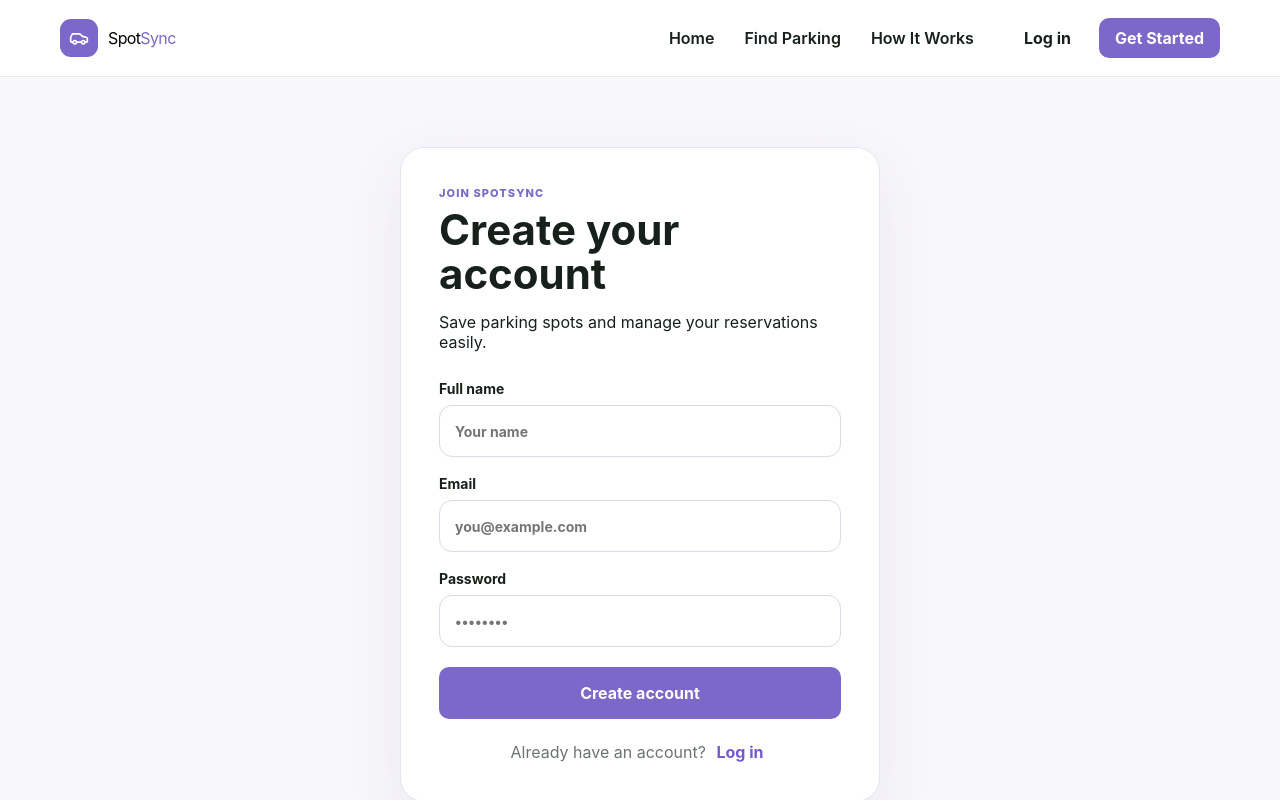
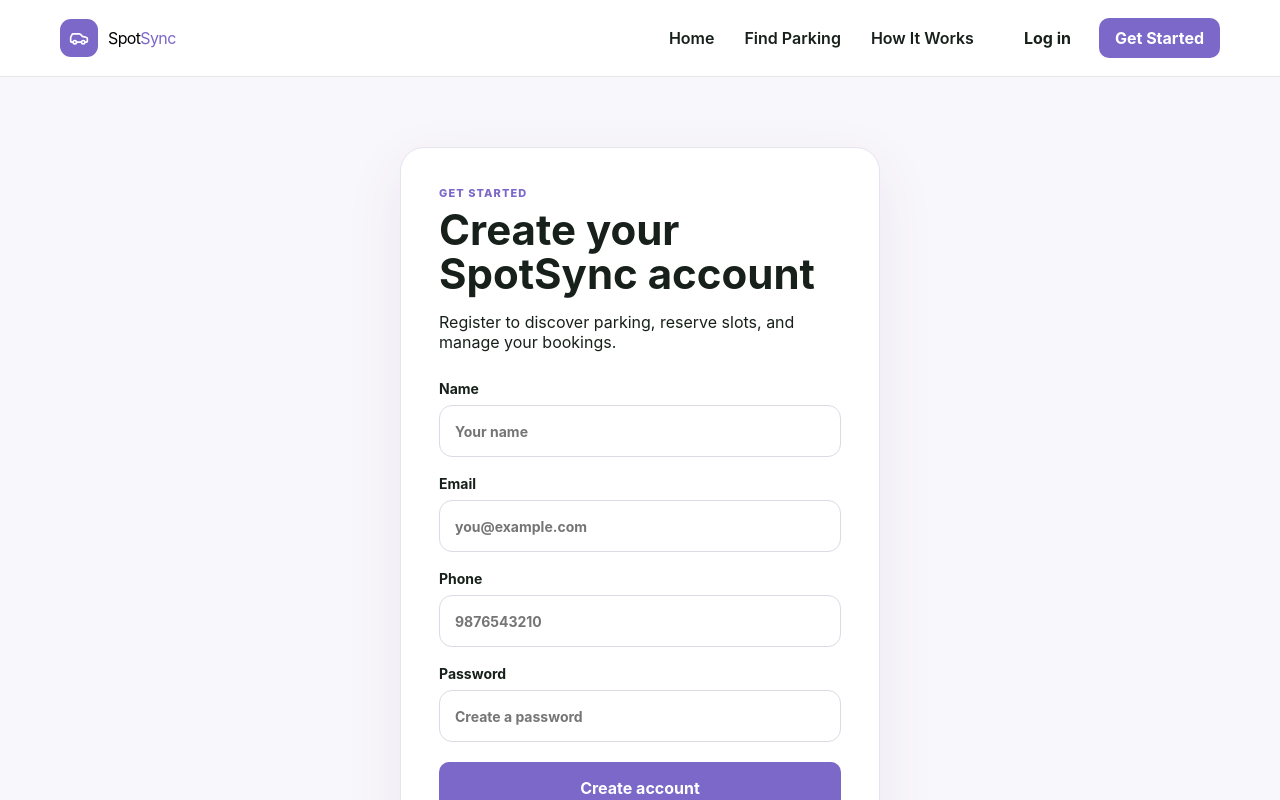
Before and after one commit to AnushkaSSingh/SpotSync, a React (Vite) app in the folder frontend/: page / in a window 1280 px wide. Both pictures are taken after a click on the button "Get started". Shown: the top 800 px of the page. Built offline with nearby package versions, Linux system fonts and the light colour scheme; no server answers.

Commit message:
fix: connect frontend authentication to backend

```diff
--- a/frontend/src/pages/Login.jsx
+++ b/frontend/src/pages/Login.jsx
@@ -1,4 +1,57 @@
+import { useState } from 'react'
+
+const API_URL = import.meta.env.VITE_API_URL || 'http://127.0.0.1:8000'
+
 export default function Login() {
+  const [email, setEmail] = useState('')
+  const [password, setPassword] = useState('')
+  const [error, setError] = useState('')
+  const [loading, setLoading] = useState(false)
+
+  async function handleSubmit(event) {
+    event.preventDefault()
+    setError('')
+    setLoading(true)
+
+    try {
+      const response = await fetch(`${API_URL}/auth/login`, {
+        method: 'POST',
+        headers: {
+          'Content-Type': 'application/json',
+        },
+        body: JSON.stringify({
+          email,
+          password,
+        }),
+      })
+
+      const data = await response.json()
+
+      if (!response.ok) {
+        throw new Error(
+          data.detail || data.message || 'Invalid email or password.'
+        )
+      }
+
+      localStorage.setItem('spotsync_logged_in', 'true')
+
+      if (data.access_token) {
+        localStorage.setItem('spotsync_token', data.access_token)
+      }
+
+      alert('Logged in successfully!')
+
+      window.history.pushState({}, '', '/home')
+      window.dispatchEvent(new PopStateEvent('popstate'))
+    } catch (err) {
+      setError(err.message || 'Login failed.')
+      localStorage.removeItem('spotsync_logged_in')
+      localStorage.removeItem('spotsync_token')
+    } finally {
+      setLoading(false)
+    }
+  }
+
   return (
     <main className="auth-page">
       <div className="auth-card">
@@ -6,27 +59,41 @@ export default function Login() {
         <h1>Log in to SpotSync</h1>
         <p>Access your parking reservations and saved spots.</p>
 
-        <form
-          onSubmit={(event) => {
-            event.preventDefault()
-            localStorage.setItem('spotsync_logged_in', 'true')
-            alert('Logged in successfully!')
-            window.history.pushState({}, '', '/home')
-            window.dispatchEvent(new PopStateEvent('popstate'))
-          }}
-        >
+        <form onSubmit={handleSubmit}>
           <label>
             Email
-            <input type="email" placeholder="you@example.com" required />
+            <input
+              type="email"
+              placeholder="you@example.com"
+              value={email}
+              onChange={(event) => setEmail(event.target.value)}
+              required
+            />
           </label>
 
           <label>
             Password
-            <input type="password" placeholder="••••••••" required />
+            <input
+              type="password"
+              placeholder="••••••••"
+              value={password}
+              onChange={(event) => setPassword(event.target.value)}
+              required
+            />
           </label>
 
-          <button type="submit" className="primary-button">
-            Log in
+          {error && (
+            <p role="alert" className="auth-error">
+              {error}
+            </p>
+          )}
+
+          <button
+            type="submit"
+            className="primary-button"
+            disabled={loading}
+          >
+            {loading ? 'Logging in...' : 'Log in'}
           </button>
         </form>
 
--- a/frontend/src/pages/Register.jsx
+++ b/frontend/src/pages/Register.jsx
@@ -1,37 +1,142 @@
+import { useState } from 'react'
+
+const API_URL = import.meta.env.VITE_API_URL || 'http://127.0.0.1:8000'
+
 export default function Register() {
+  const [form, setForm] = useState({
+    name: '',
+    email: '',
+    phone: '',
+    password: '',
+  })
+
+  const [error, setError] = useState('')
+  const [loading, setLoading] = useState(false)
+
+  const updateField = (event) => {
+    const { name, value } = event.target
+
+    setForm((current) => ({
+      ...current,
+      [name]: value,
+    }))
+  }
+
+  const handleSubmit = async (event) => {
+    event.preventDefault()
+
+    setError('')
+    setLoading(true)
+
+    try {
+      const response = await fetch(`${API_URL}/auth/register`, {
+        method: 'POST',
+        headers: {
+          'Content-Type': 'application/json',
+        },
+        body: JSON.stringify({
+          name: form.name,
+          email: form.email,
+          phone: form.phone,
+          password: form.password,
+        }),
+      })
+
+      const data = await response.json().catch(() => ({}))
+
+      if (!response.ok) {
+        throw new Error(
+          data.detail ||
+            data.message ||
+            'Registration failed. Please try again.'
+        )
+      }
+
+      alert('Registration successful! Please log in.')
+
+      window.history.pushState({}, '', '/login')
+      window.dispatchEvent(new PopStateEvent('popstate'))
+    } catch (err) {
+      console.error('Registration error:', err)
+      setError(err.message || 'Unable to connect to the server.')
+    } finally {
+      setLoading(false)
+    }
+  }
+
   return (
     <main className="auth-page">
       <div className="auth-card">
-        <span className="section-kicker">JOIN SPOTSYNC</span>
-        <h1>Create your account</h1>
-        <p>Save parking spots and manage your reservations easily.</p>
+        <span className="section-kicker">GET STARTED</span>
 
-        <form
-          onSubmit={(event) => {
-            event.preventDefault()
-            localStorage.setItem('spotsync_logged_in', 'true')
-            alert('Account created successfully!')
-            window.history.pushState({}, '', '/home')
-            window.dispatchEvent(new PopStateEvent('popstate'))
-          }}
-        >
+        <h1>Create your SpotSync account</h1>
+
+        <p>
+          Register to discover parking, reserve slots, and manage your
+          bookings.
+        </p>
+
+        {error && (
+          <div className="auth-error" role="alert">
+            {error}
+          </div>
+        )}
+
+        <form onSubmit={handleSubmit}>
           <label>
-            Full name
-            <input type="text" placeholder="Your name" required />
+            Name
+            <input
+              type="text"
+              name="name"
+              value={form.name}
+              onChange={updateField}
+              placeholder="Your name"
+              required
+            />
           </label>
 
           <label>
             Email
-            <input type="email" placeholder="you@example.com" required />
+            <input
+              type="email"
+              name="email"
+              value={form.email}
+              onChange={updateField}
+              placeholder="you@example.com"
+              required
+            />
+          </label>
+
+          <label>
+            Phone
+            <input
+              type="tel"
+              name="phone"
+              value={form.phone}
+              onChange={updateField}
+              placeholder="9876543210"
+              required
+            />
           </label>
 
           <label>
             Password
-            <input type="password" placeholder="••••••••" required />
+            <input
+              type="password"
+              name="password"
+              value={form.password}
+              onChange={updateField}
+              placeholder="Create a password"
+              required
+            />
           </label>
 
-          <button type="submit" className="primary-button">
-            Create account
+          <button
+            type="submit"
+            className="primary-button"
+            disabled={loading}
+          >
+            {loading ? 'Creating account...' : 'Create account'}
           </button>
         </form>
 
```
Also changed, not shown: 1 other file (tests, documents, lock files or other folders).
